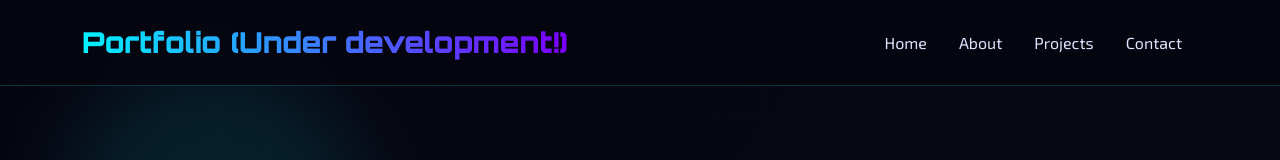
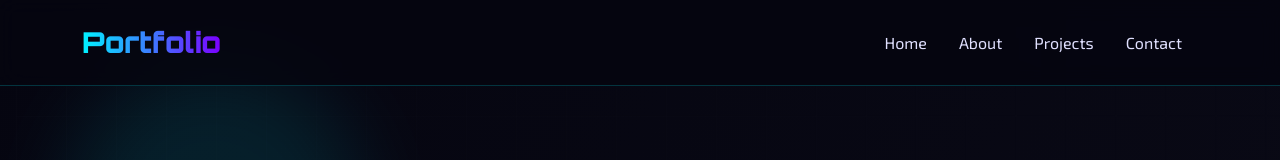
Before and after one commit to amirhamzabadal2477/Portfolio, a plain HTML site: page index.html in a window 1280 px wide. Shown: the top 160 px of the page. Drawn offline with nearby package versions, Linux system fonts and the light colour scheme.

Commit message:
Update: [describe your changes]

```diff
--- a/index.html
+++ b/index.html
@@ -23,7 +23,7 @@
     <!-- Navigation -->
     <nav class="navbar navbar-expand-lg navbar-dark fixed-top">
         <div class="container">
-            <a class="navbar-brand" href="#">Portfolio (Under development!)</a>
+            <a class="navbar-brand" href="#">Portfolio</a>
             <button class="navbar-toggler" type="button" data-bs-toggle="collapse" data-bs-target="#navbarNav">
                 <span class="navbar-toggler-icon"></span>
             </button>
```
Also changed, not shown: 1 other file.
